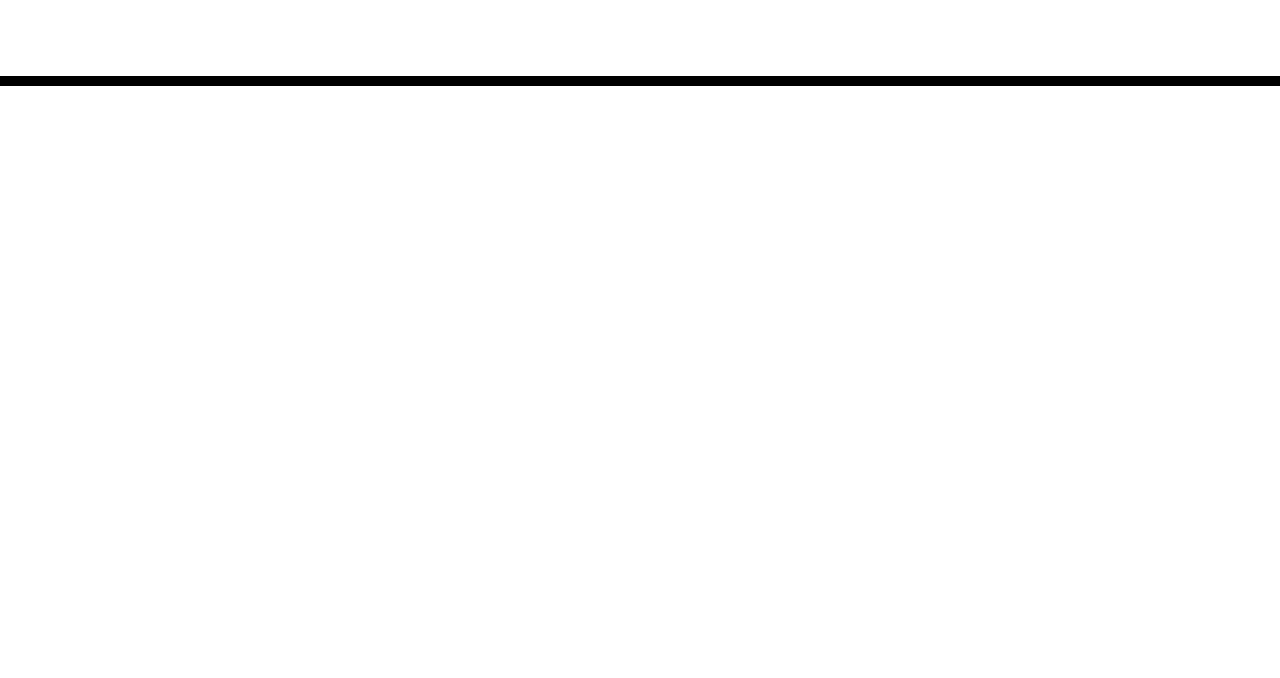
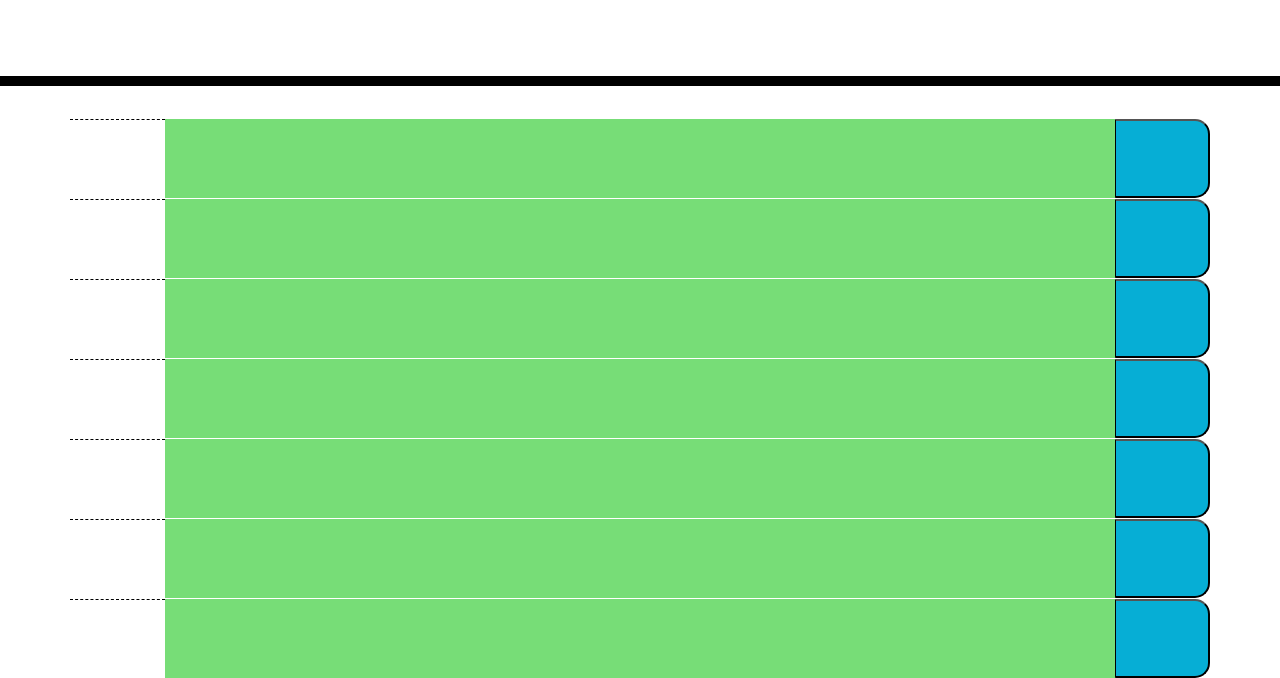
Before and after one commit to Leticia-Mendiola/Planner, a plain HTML site: page index.html in a window 1280 px wide. Shown: the part 182-860 px from the top of the page. Before the commit the page ends 800 px from the top, so only its background shows below. Drawn offline with nearby package versions, Linux system fonts and the light colour scheme.

Commit message:
Added div tags using emmit abbreviation and matched up already provided css ids

```diff
--- a/index.html
+++ b/index.html
@@ -30,9 +30,45 @@
     </header>
     <div class="container">
       <!-- Timeblocks go here -->
+        <div class="row time-block">
+        <div class="col-1 hour"></div>
+        <div class="col-10 future textarea"></div>
+        <button class="saveBtn col-1"></button>
+      </div>
+      <div class="row time-block">
+        <div class="col-1 hour"></div>
+        <div class="col-10 future textarea"></div>
+        <button class="saveBtn col-1"></button>
+      </div>
+      <div class="row time-block">
+        <div class="col-1 hour"></div>
+        <div class="col-10 future textarea"></div>
+        <button class="saveBtn col-1"></button>
+      </div>
+      <div class="row time-block">
+        <div class="col-1 hour"></div>
+        <div class="col-10 future textarea"></div>
+        <button class="saveBtn col-1"></button>
+      </div>
+      <div class="row time-block">
+        <div class="col-1 hour"></div>
+        <div class="col-10 future textarea"></div>
+        <button class="saveBtn col-1"></button>
+      </div>
+      <div class="row time-block">
+        <div class="col-1 hour"></div>
+        <div class="col-10 future textarea"></div>
+        <button class="saveBtn col-1"></button>
+      </div>
+      <div class="row time-block">
+        <div class="col-1 hour"></div>
+        <div class="col-10 future textarea"></div>
+        <button class="saveBtn col-1"></button>
+      </div>
     </div>
 
     <script src="https://cdnjs.cloudflare.com/ajax/libs/jquery/3.2.1/jquery.min.js"></script>
     <script src="https://cdnjs.cloudflare.com/ajax/libs/moment.js/2.24.0/moment.min.js"></script>
+    <!-- <script src="script.js"></script> -->
   </body>
 </html>
--- a/script.js
+++ b/script.js
@@ -0,0 +1,3 @@
+var today = moment();
+$("#currentDay").text(today.format("MMM Do, YYYY"))
+// $("#currentDay").text(today.format("MMMM Do, YYYY, h:mm:ss a"));
```
